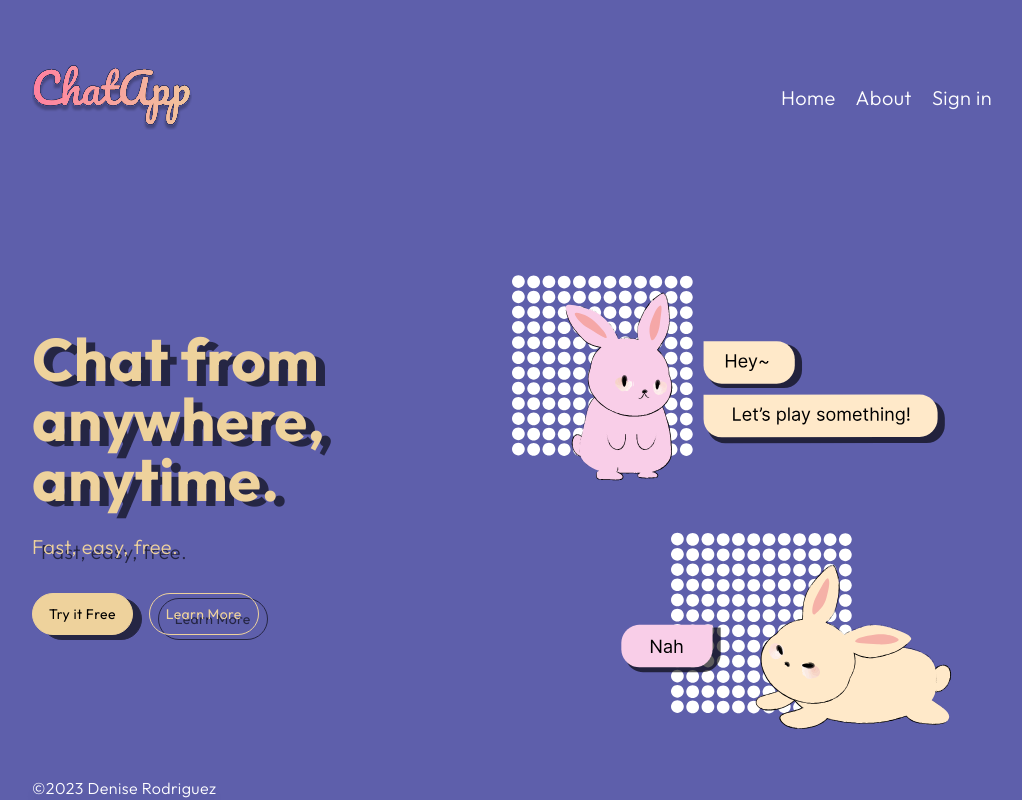
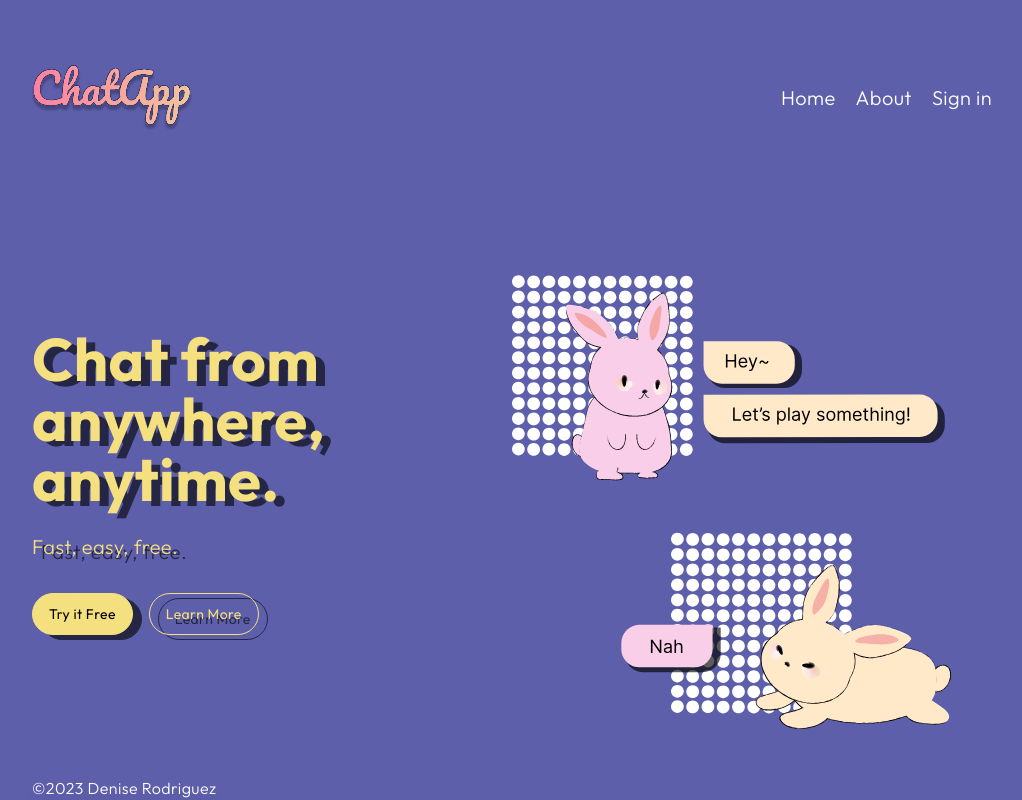
Before and after one commit to deniselupe/chat-app, a Next.js app in the folder frontend/: page /frontend/ in a window 1280 px wide. Shown: the whole page, without its empty margins (128-1150 px from the left). Built offline with nearby package versions, Linux system fonts and the light colour scheme; no server answers.

Commit message:
refactor: change custom yellow hexcode

```diff
--- a/frontend/src/app/page.tsx
+++ b/frontend/src/app/page.tsx
@@ -7,7 +7,7 @@ export default function HomePage() {
     <main className="w-5/6 md:w-3/4 mx-auto flex-1">
       <section className="md:pt-14 mb-4">
         <div className="w-full h-full flex flex-col md:flex-row md:justify-between md:items-start lg:items-center animate-fade">
-          <div id="left" className="pb-10 md:mr-4 max-w-[400px] text-custom-tan drop-shadow-text">
+          <div id="left" className="pb-10 md:mr-4 max-w-[400px] text-custom-yellow drop-shadow-text">
             <h1 className="mb-6 text-6xl font-bold">
               Chat from
               <br />
@@ -19,13 +19,13 @@ export default function HomePage() {
             <div className="text-sm">
               <button
                 type="button"
-                className="py-2.5 px-4 mr-4 text-black bg-custom-tan border border-custom-tan rounded-full hover:text-custom-tan hover:bg-transparent"
+                className="py-2.5 px-4 mr-4 text-black bg-custom-yellow border border-custom-yellow rounded-full hover:text-custom-yellow hover:bg-transparent"
               >
                 Try it Free
               </button>
               <button
                 type="button"
-                className="py-2.5 px-4 border border-custom-tan rounded-full hover:text-black hover:bg-custom-tan"
+                className="py-2.5 px-4 border border-custom-yellow rounded-full hover:text-black hover:bg-custom-yellow"
               >
                 Learn More
               </button>
--- a/frontend/src/components/header/index.tsx
+++ b/frontend/src/components/header/index.tsx
@@ -32,9 +32,9 @@ export default function Header() {
                 open
                 &&
                 <div id="bot-nav" className="box-shadow block md:hidden">
-                    <ul className={`w-5/6 md:w-3/4 mx-auto border-t border-custom-tan`}>
-                        <li className="py-4 border-b border-custom-tan">Home</li>
-                        <li className="py-4 border-b border-custom-tan">About</li>
+                    <ul className={`w-5/6 md:w-3/4 mx-auto border-t border-custom-yellow`}>
+                        <li className="py-4 border-b border-custom-yellow">Home</li>
+                        <li className="py-4 border-b border-custom-yellow">About</li>
                         <li className="py-4">Sign in</li>
                     </ul>
                 </div>
--- a/frontend/tailwind.config.js
+++ b/frontend/tailwind.config.js
@@ -27,7 +27,7 @@
           "lightpink": "#ffc9dc",
           "darkpink": "#ff80a0",
           "purple": "#5e5fab",
-          "tan": "#eed29c"
+          "yellow": "#f4e07e",
         },
       },
       boxShadow: {
```
